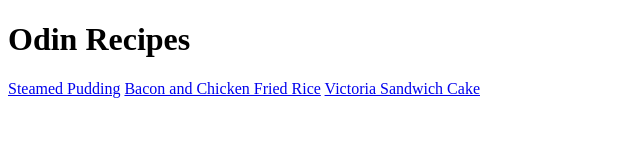
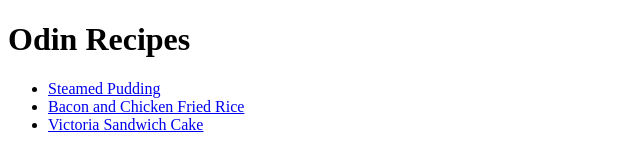
Before and after one commit to FortuneMx/odin-recipes, a plain HTML site: page index.html in a window 1280 px wide. Shown: the whole page, without its empty margins (0-640 px from the left). Drawn offline with Linux system fonts and the light colour scheme.

Commit message:
Put links in unordered list

```diff
--- a/index.html
+++ b/index.html
@@ -7,8 +7,10 @@
 </head>
 <body>
     <h1>Odin Recipes</h1>
-    <a href="./recipes/steamed-pudding.html" target="_blank" rel="noopener noreferrer">Steamed Pudding</a>
-    <a href="./recipes/bacon-and-chicken-fried-rice.html" target="_blank" rel="noopener noreferrer">Bacon and Chicken Fried Rice</a>
-    <a href="./recipes/victoria-sandwich-cake.html" target="_blank" rel="noopener noreferrer">Victoria Sandwich Cake</a>
+    <ul>
+        <li><a href="./recipes/steamed-pudding.html" target="_blank" rel="noopener noreferrer">Steamed Pudding</a></li>
+        <li><a href="./recipes/bacon-and-chicken-fried-rice.html" target="_blank" rel="noopener noreferrer">Bacon and Chicken Fried Rice</a></li>
+        <li><a href="./recipes/victoria-sandwich-cake.html" target="_blank" rel="noopener noreferrer">Victoria Sandwich Cake</a></li>
+    </ul>
 </body>
 </html>
```
